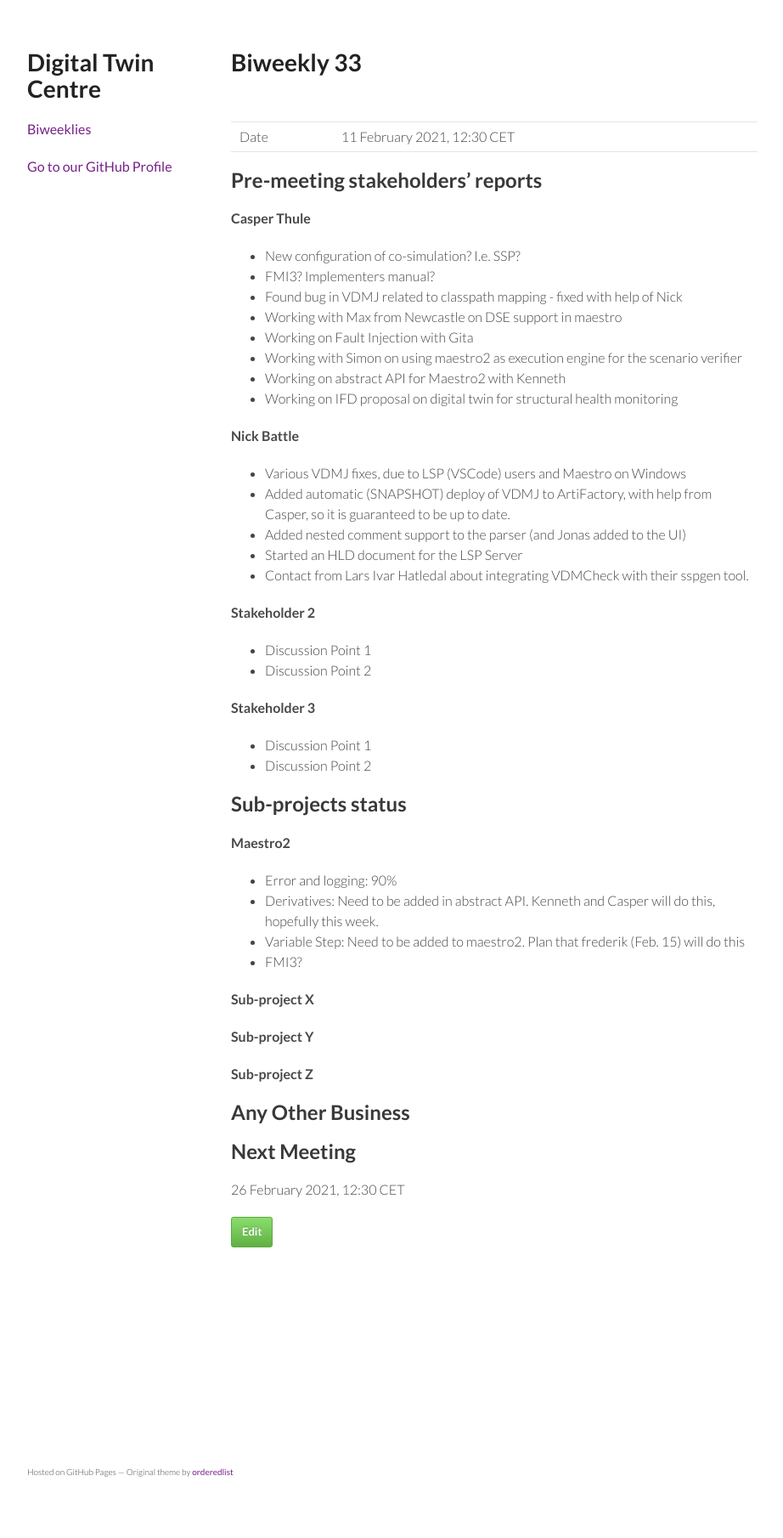
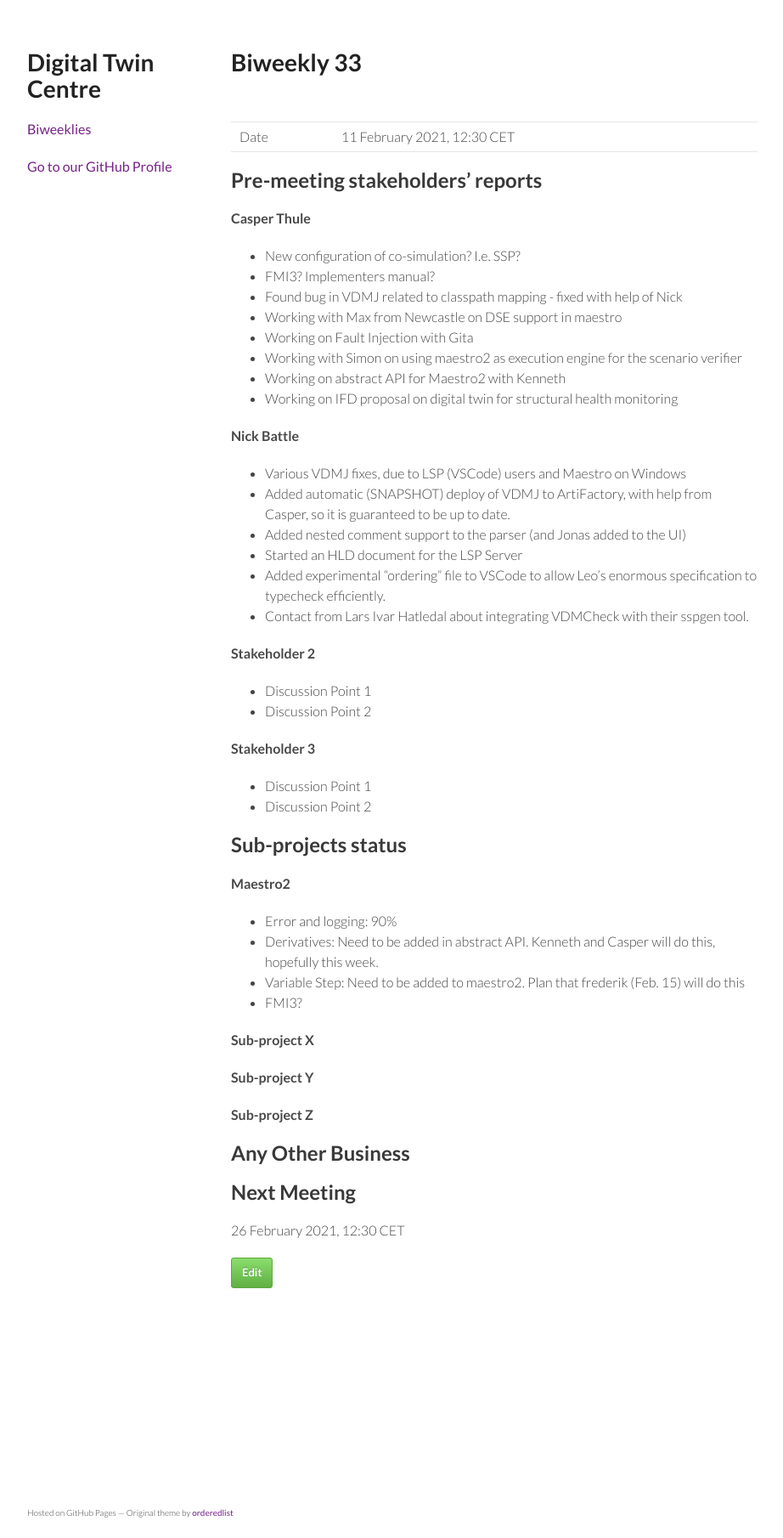
Before and after one commit to digitaltwincentre/digitaltwincentre.github.io, a Jekyll site: the page built from _biweeklies/Biweekly-33.md, in a window 1280 px wide. Shown: the whole page at 85% size, without its empty margins (178-1100 px from the left). Built offline with Jekyll 4.4.1, drawn with Linux system fonts in a browser that asks for light colours; nearby versions of some CDN libraries; before the commit the page ends 1762 px from its top, so only the background shows below that.

Commit message:
Update Biweekly-33.md

```diff
--- a/_biweeklies/Biweekly-33.md
+++ b/_biweeklies/Biweekly-33.md
@@ -35,6 +35,7 @@ date: 11 February 2021, 1230 CET
 * Added automatic (SNAPSHOT) deploy of VDMJ to ArtiFactory, with help from Casper, so it is guaranteed to be up to date.
 * Added nested comment support to the parser (and Jonas added to the UI)
 * Started an HLD document for the LSP Server
+* Added experimental "ordering" file to VSCode to allow Leo's enormous specification to typecheck efficiently.
 * Contact from Lars Ivar Hatledal about integrating VDMCheck with their sspgen tool.
 
 #### Stakeholder 2
```
